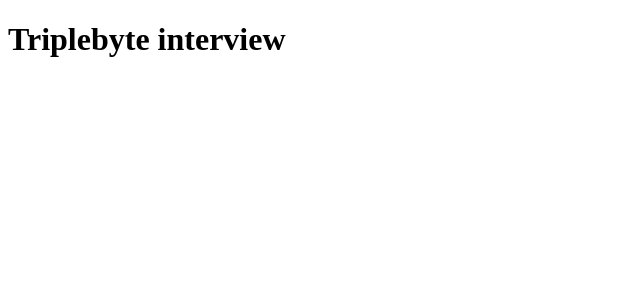
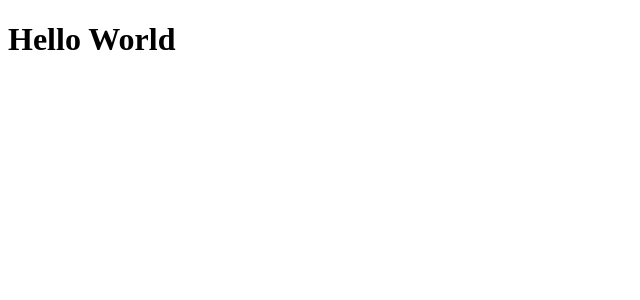
Before and after one commit to cherylngql/personal-website, a React app: page / in a window 1280 px wide. Shown: the top 300 px of the page, without its empty margins (0-640 px from the left). Built offline with nearby package versions, Linux system fonts and the light colour scheme.

Commit message:
simple boilerplate with react and redux

```diff
--- a/client/App.js
+++ b/client/App.js
@@ -2,7 +2,7 @@
 
 const App = () => {
   return (
-    <h1>Triplebyte interview</h1>
+    <h1>Hello World</h1>
   )
 }
 
--- a/package.json
+++ b/package.json
@@ -1,7 +1,7 @@
 {
-  "name": "triplebyte-interview",
+  "name": "boilerplate",
   "version": "1.0.0",
-  "description": "Boilerplate for triplebyte front-end app",
+  "description": "boilerplate for front-end app",
   "main": "index.js",
   "scripts": {
     "test": "echo \"Error: no test specified\" && exit 1",
--- a/public/index.html
+++ b/public/index.html
@@ -4,7 +4,7 @@
   <meta charset="UTF-8">
   <meta name="viewport" content="width=device-width, initial-scale=1.0">
   <meta http-equiv="X-UA-Compatible" content="ie=edge">
-  <title>Triplebyte interview</title>
+  <title>Boilerplate</title>
 </head>
 <body>
   <div id="app"></div>
```
Also changed, not shown: 1 other file (tests, documents, lock files or other folders).
